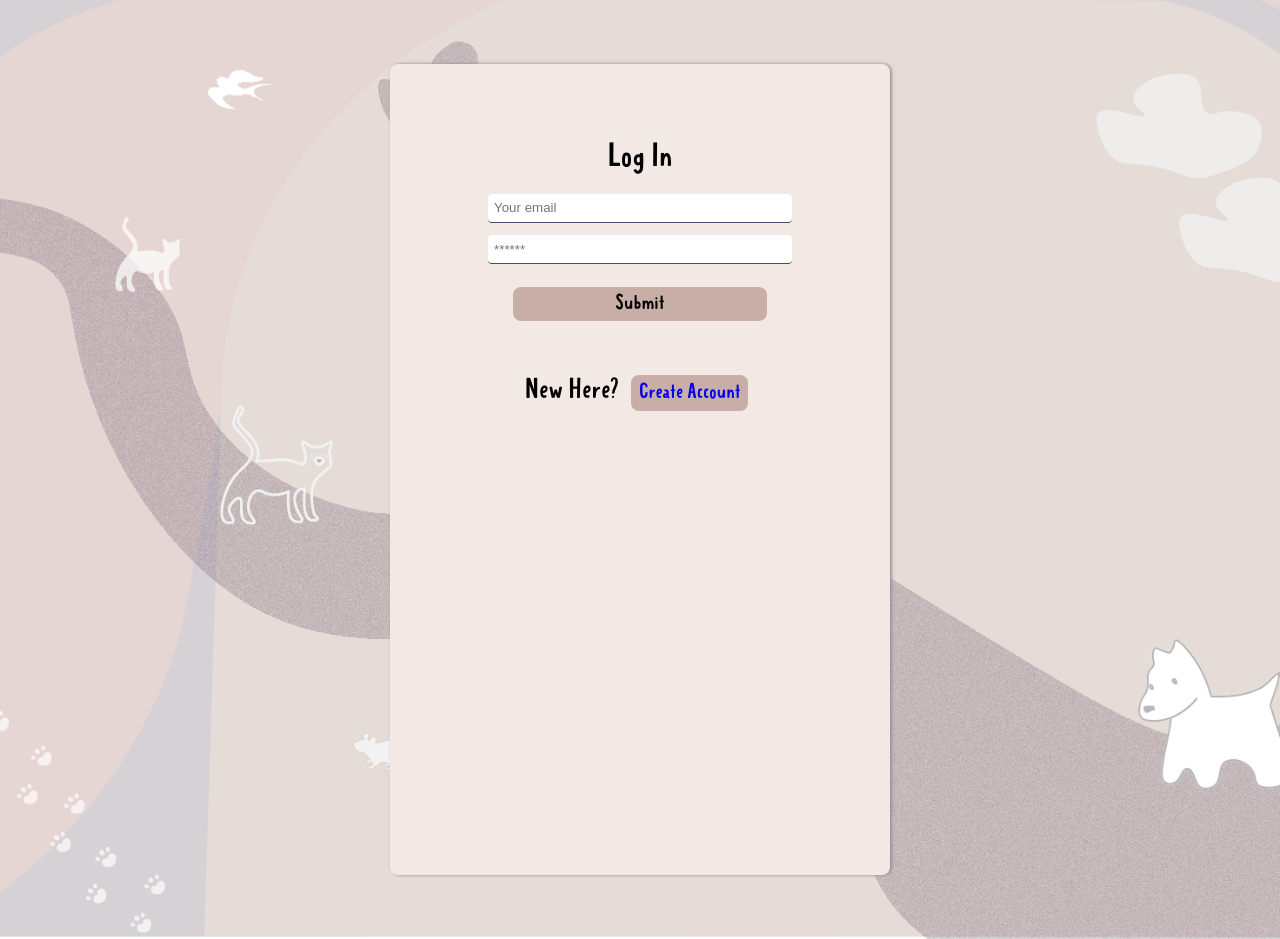
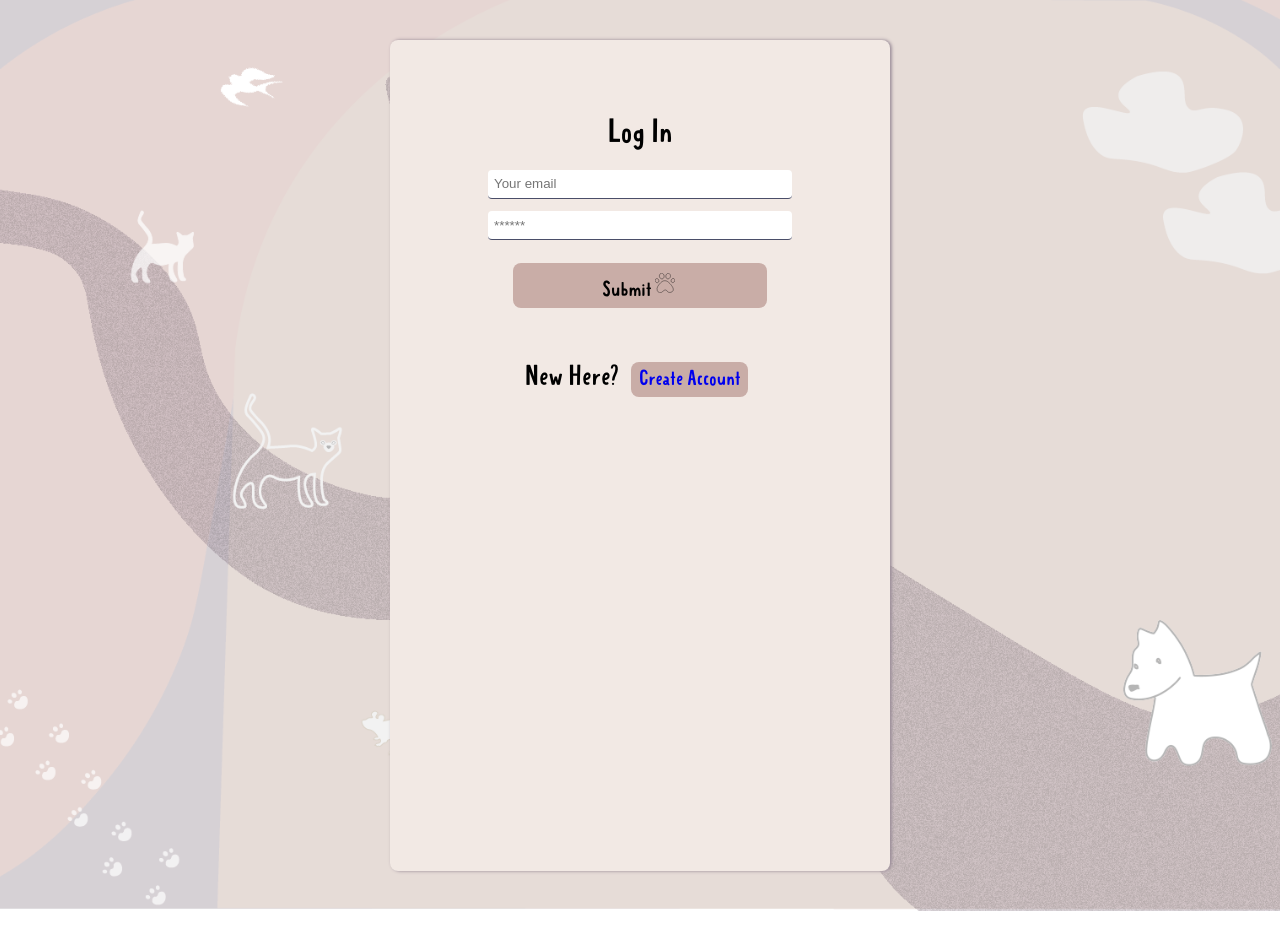
Before and after one commit to ShyFidelity/friends-of-toto, a React (Create React App) app in the folder client/: page /login in a window 1280 px wide. After the commit the page ends 911 px from the top, so only its background shows below. Built offline with nearby package versions, Linux system fonts and the light colour scheme; no server answers; a web font is replaced by a local one.

Commit message:
sign up log in cards aligned

```diff
--- a/client/src/pages/Login.js
+++ b/client/src/pages/Login.js
@@ -3,6 +3,7 @@ import { Link } from 'react-router-dom';
 import { useMutation } from '@apollo/client';
 import { LOGIN_USER } from '../utils/mutations';
 import '../styles/Form.css'
+import puppyPaw from '../images/pawlike.svg'
 
 import Auth from '../utils/auth';
 
@@ -78,6 +79,7 @@ const Login = (props) => {
                     type="submit"
                   >
                     Submit
+                    <img style={{ padding: 3}} width="20px" src={puppyPaw} alt="puppy paw" />
                   </button>
                 </form>
                 <p>New Here? <button className="login-btn"><Link to="/signup">Create Account</Link></button></p>
--- a/client/src/pages/Signup.js
+++ b/client/src/pages/Signup.js
@@ -106,7 +106,7 @@ const Signup = () => {
         display: 'flex',
         flexWrap: 'wrap',
         '& > :not(style)': {
-          m: 1,
+
           width: 128,
           height: 128,
         },
--- a/client/src/styles/Form.css
+++ b/client/src/styles/Form.css
@@ -9,10 +9,10 @@
 
 .signup-login-card {
   min-width: 345px;
-  min-height: 655px;
-  padding: 6%;
+  min-height: 675px;
+  padding: 6vw;
   background-color: var(--isabelline) !important;
-  margin: 5%;
+  margin: 5vh;
   border: 1px solid transparent;
   border-radius: 8px;
   box-shadow: 0.1em 0 0.2em 0.01em var(--heliotrope-gray);
```
